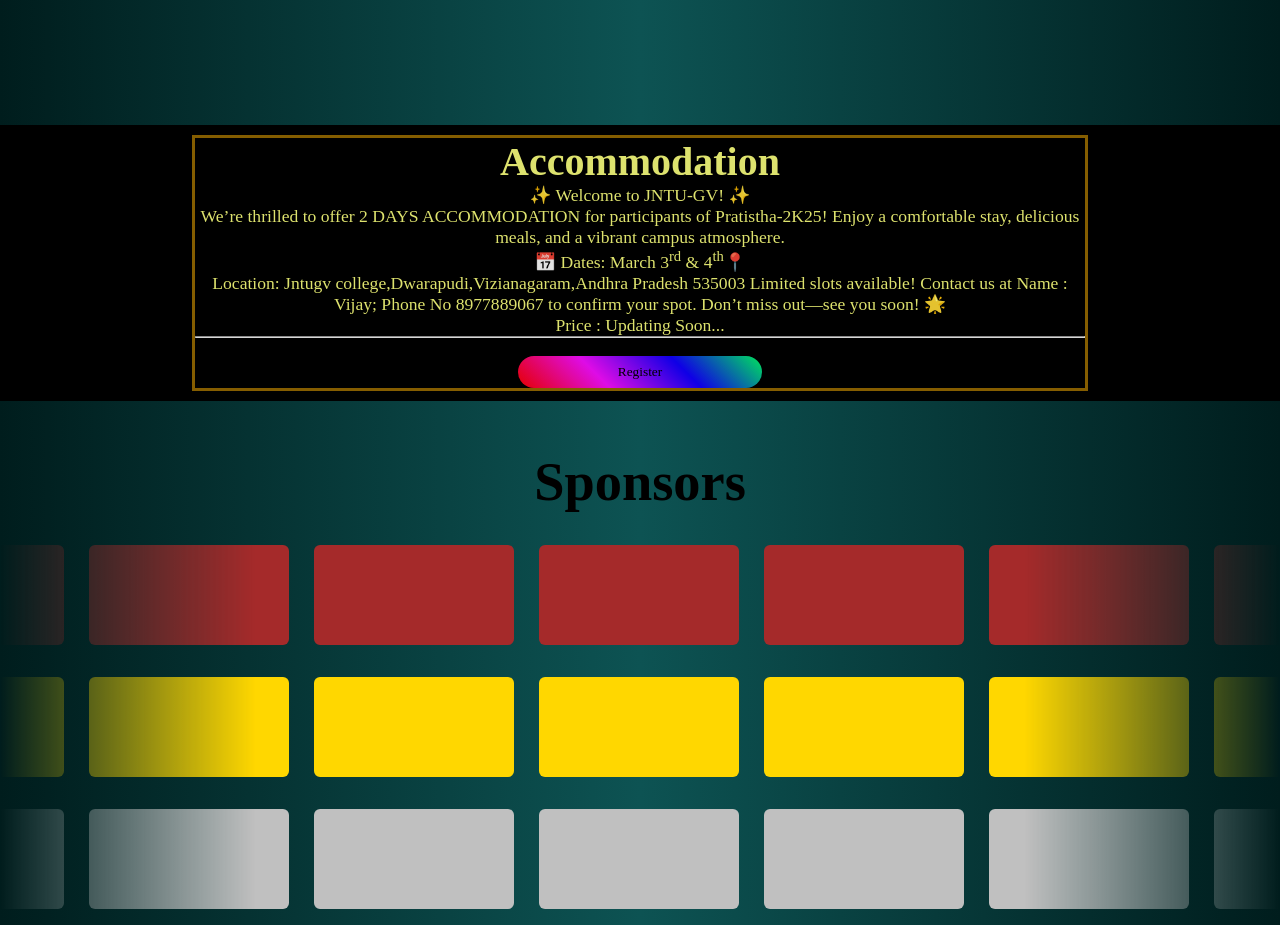
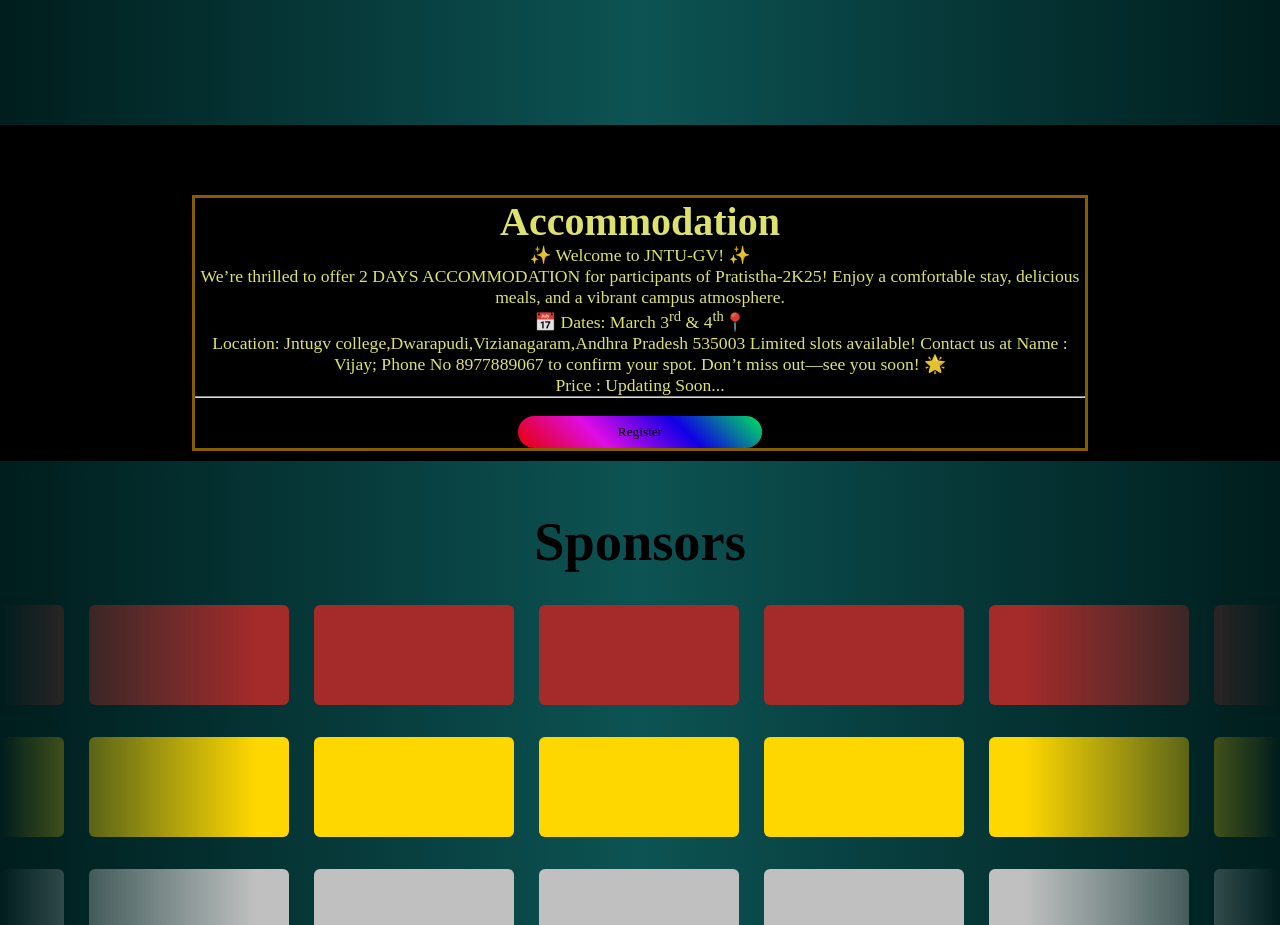
Before and after one commit to premson18/Pratistha, a React (Vite) app: page / in a window 1280 px wide. Shown: the part 2320-3245 px from the top of the page. Built offline with nearby package versions, Linux system fonts and the light colour scheme.

Commit message:
first commit

```diff
--- a/src/Components/Accomidation/Accomidation.css
+++ b/src/Components/Accomidation/Accomidation.css
@@ -3,7 +3,7 @@
     padding: 0;
 }
 .scontainer{
-    padding-top: 10px;
+    padding-top: 70px;
     padding-bottom: 10px;
     width: 100%;
     background-color: black;
```
